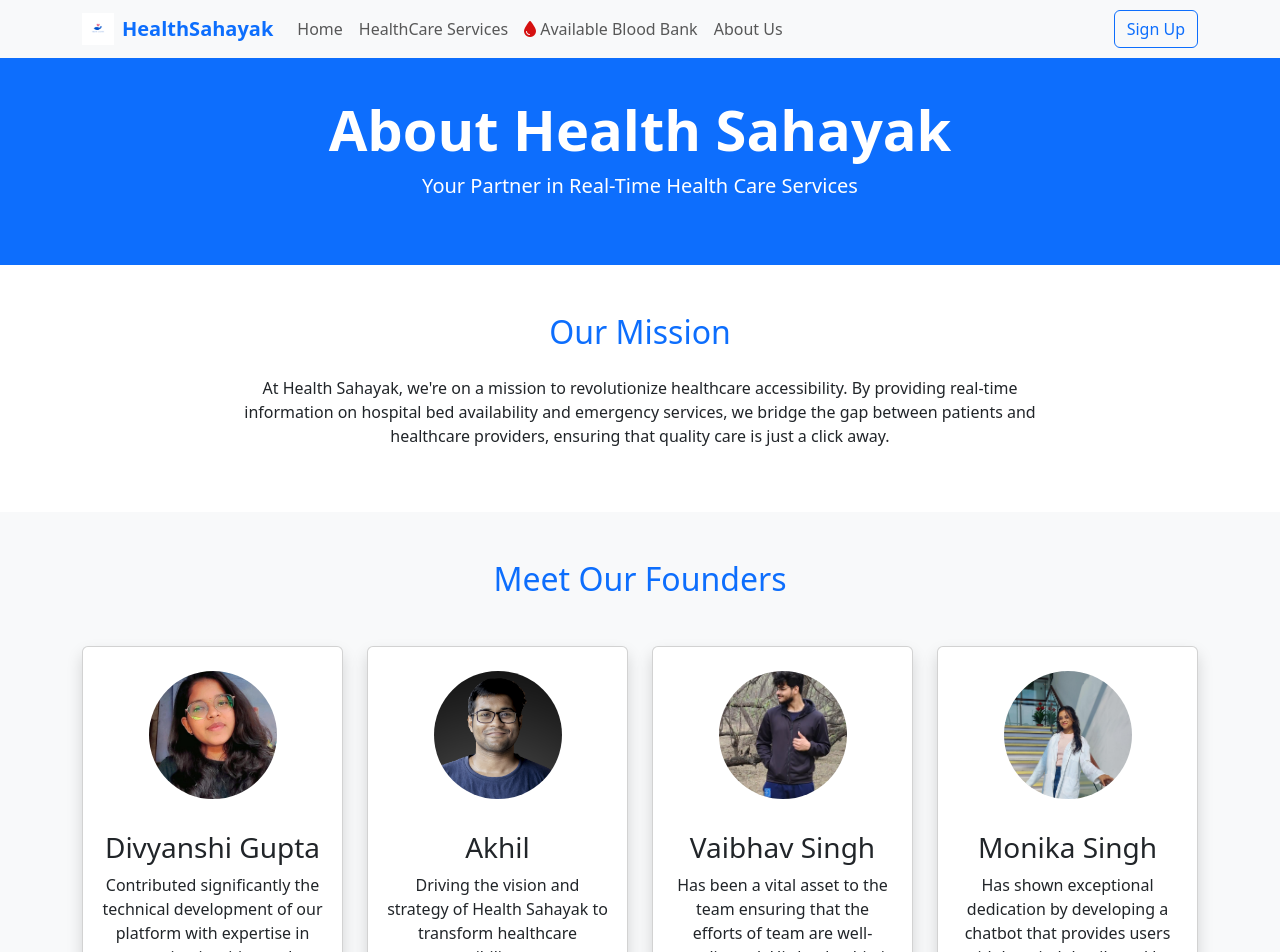
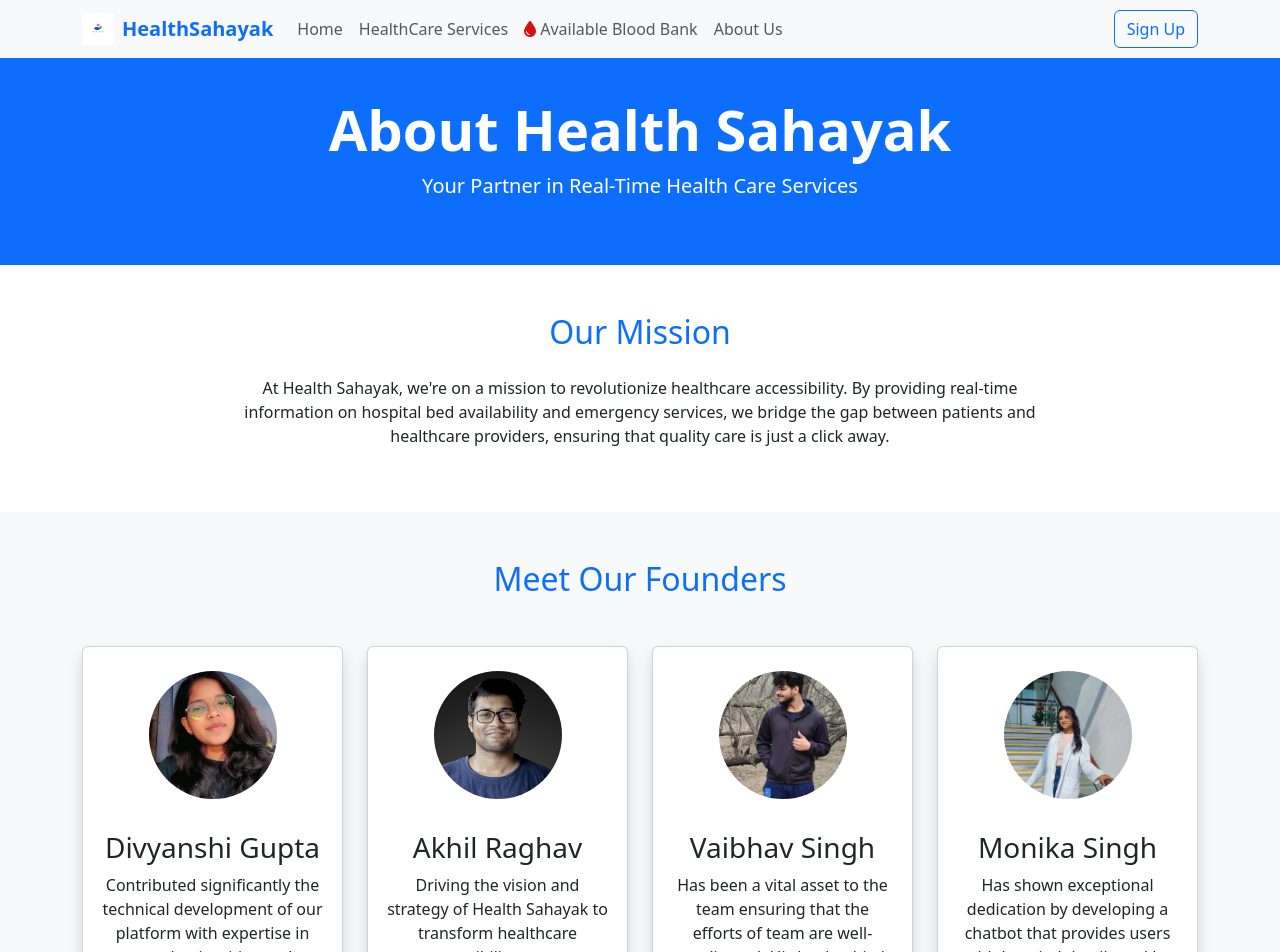
Before and after one commit to AKhilRaghav0/HealthSahayak, a React (Vite) app: page /About in a window 1280 px wide. Shown: the top 952 px of the page. Built offline with nearby package versions, Linux system fonts and the light colour scheme.

Commit message:
updated version of frontend part2

```diff
--- a/src/About.jsx
+++ b/src/About.jsx
@@ -55,13 +55,13 @@ const About = () => {
                 <div className="text-center pt-4">
                   <img
                     src="Akhil.jpeg"
-                    alt="Akhil"
+                    alt="Akhil Raghav"
                     className="rounded-circle mb-3"
                     style={{ width: '128px', height: '128px', objectFit: 'cover' }}
                   />
                 </div>
                 <div className="card-body text-center">
-                  <h3 className="card-title">Akhil</h3>
+                  <h3 className="card-title">Akhil Raghav</h3>
                   <p className="card-text">
                     Driving the vision and strategy of Health Sahayak to transform healthcare
                     accessibility across communities.
--- a/src/HeroSection.jsx
+++ b/src/HeroSection.jsx
@@ -1,3 +1,142 @@
+// import React, { useState } from 'react';
+// import 'bootstrap/dist/css/bootstrap.min.css';
+
+// const HeroSection = () => {
+//   const [location, setLocation] = useState('');
+
+//   const handleSearch = async () => {
+//     if (location.trim()) {
+//       try {
+//         // const hospitals = await fetchHospitals(location);
+//         console.log('Searching hospitals in:', location);
+//       } catch (error) {
+//         console.error('Error fetching hospitals:', error);
+//         alert('Failed to fetch hospitals. Please try again later.');
+//       }
+//     } else {
+//       alert('Please enter a location.');
+//     }
+//   };
+
+//   const handleEmergency = async () => {
+//     if (location.trim()) {
+//       try {
+//         // const emergencyServices = await fetchEmergencyServices(location);
+//         console.log('Emergency services for:', location);
+//       } catch (error) {
+//         console.error('Error fetching emergency services:', error);
+//         alert('Failed to fetch emergency services. Please try again later.');
+//       }
+//     } else {
+//       alert('Please enter a location.');
+//     }
+//   };
+
+//   return (
+//     <div className="hero-section" style={{ position: 'relative', overflow: 'hidden', width: '100%', height: '100vh' }}>
+//       {/* Video Background */}
+//       <video
+//   autoPlay
+//   loop
+//   muted
+//   playsInline
+//   style={{
+//     position: 'absolute',
+//     width: '100%',
+//     height: '100%',
+//     objectFit: 'cover',
+//     zIndex: 0
+//   }}
+// >
+//   <source src="public/vecteezy_animation-of-doctor-checking-patient-s-health-condition_46664534.mp4" type="video/mp4" />
+//   Your browser does not support the video tag.
+// </video>
+
+
+//       {/* Overlay */}
+//       <div
+//         style={{
+//           position: 'absolute',
+//           top: 0,
+//           left: 0,
+//           width: '100%',
+//           height: '100%',
+//           backgroundColor: 'rgba(0, 0, 0, 0.5)',
+//           zIndex: 1
+//         }}
+//       />
+
+//       {/* Content */}
+//       <section className="hero text-white py-5" style={{ position: 'relative', zIndex: 2 }}>
+//         <div className="container text-center py-5 my-5">
+//           <h1 className="display-4 mb-3 fw-bold" style={{ textShadow: '2px 2px 4px rgba(0,0,0,0.5)' }}>
+//             Find Available HealthCare Facilities in Real-Time
+//           </h1>
+//           <p className="lead mb-4 fw-semibold" style={{ textShadow: '1px 1px 2px rgba(0,0,0,0.5)' }}>
+//             Quickly locate and secure hospital beds during emergencies or planned visits.
+//           </p>
+//           <div className="input-group mb-4 mx-auto" style={{ maxWidth: '600px', gap: '10px'}}>
+//             <input
+//               type="text"
+//               className="form-control"
+//               placeholder="Enter your location"
+//               value={location}
+//               onChange={(e) => setLocation(e.target.value)}
+//               style={{ borderRadius:'18px' }}
+//             />
+//             <button
+//               className="btn btn-success"
+//               type="button"
+//               onClick={handleSearch}
+//               style={{ borderRadius:'18px' }}
+//             >
+//               Find Hospitals
+//             </button>
+//           </div>
+//           <button
+//             className="btn btn-danger btn-lg"
+//             onClick={handleEmergency}
+//             style={{
+//               animation: 'pulse 2s infinite',
+//               boxShadow: '0 0 0 0 rgba(220, 53, 69, 0.7)'
+//             }}
+//           >
+//             Emergency
+//           </button>
+//         </div>
+//       </section>
+
+//       <style>
+//         {`
+//           @keyframes pulse {
+//             0% {
+//               box-shadow: 0 0 0 0 rgba(220, 53, 69, 0.7);
+//             }
+//             70% {
+//               box-shadow: 0 0 0 10px rgba(220, 53, 69, 0);
+//             }
+//             100% {
+//               box-shadow: 0 0 0 0 rgba(220, 53, 69, 0);
+//             }
+//           }
+
+//           .hero {
+//             max-height: 100vh;
+//             display: flex;
+//             align-items: center;
+//           }
+
+//           .form-control:focus {
+//             box-shadow: 0 0 0 0.2rem rgba(40, 167, 69, 0.25);
+//             border-color: #28a745;
+//           }
+//         `}
+//       </style>
+//     </div>
+//   );
+// };
+
+// export default HeroSection;
 import React, { useState } from 'react';
 import 'bootstrap/dist/css/bootstrap.min.css';
 
@@ -7,7 +146,6 @@ const HeroSection = () => {
   const handleSearch = async () => {
     if (location.trim()) {
       try {
-        // const hospitals = await fetchHospitals(location);
         console.log('Searching hospitals in:', location);
       } catch (error) {
         console.error('Error fetching hospitals:', error);
@@ -21,7 +159,6 @@ const HeroSection = () => {
   const handleEmergency = async () => {
     if (location.trim()) {
       try {
-        // const emergencyServices = await fetchEmergencyServices(location);
         console.log('Emergency services for:', location);
       } catch (error) {
         console.error('Error fetching emergency services:', error);
@@ -52,7 +189,6 @@ const HeroSection = () => {
         Your browser does not support the video tag.
       </video>
 
-
       {/* Overlay */}
       <div
         style={{
@@ -75,20 +211,28 @@ const HeroSection = () => {
           <p className="lead mb-4 fw-semibold" style={{ textShadow: '1px 1px 2px rgba(0,0,0,0.5)' }}>
             Quickly locate and secure hospital beds during emergencies or planned visits.
           </p>
-          <div className="input-group mb-4 mx-auto" style={{ maxWidth: '600px', gap: '10px'}}>
+          <div className="input-group mb-4 mx-auto" style={{ maxWidth: '600px', gap: '10px' }}>
             <input
               type="text"
               className="form-control"
               placeholder="Enter your location"
               value={location}
               onChange={(e) => setLocation(e.target.value)}
-              style={{ borderRadius:'18px' }}
+              list="locationOptions"
+              style={{ borderRadius: '18px' }}
             />
+            <datalist id="locationOptions">
+              <option value="Delhi" />
+              <option value="Haryana" />
+              <option value="Punjab" />
+              <option value="Mumbai" />
+              <option value="Keral" />
+            </datalist>
             <button
               className="btn btn-success"
               type="button"
               onClick={handleSearch}
-              style={{ borderRadius:'18px' }}
+              style={{ borderRadius: '18px' }}
             >
               Find Hospitals
             </button>
```
Lines whose indentation alone changed are shown as unchanged.
